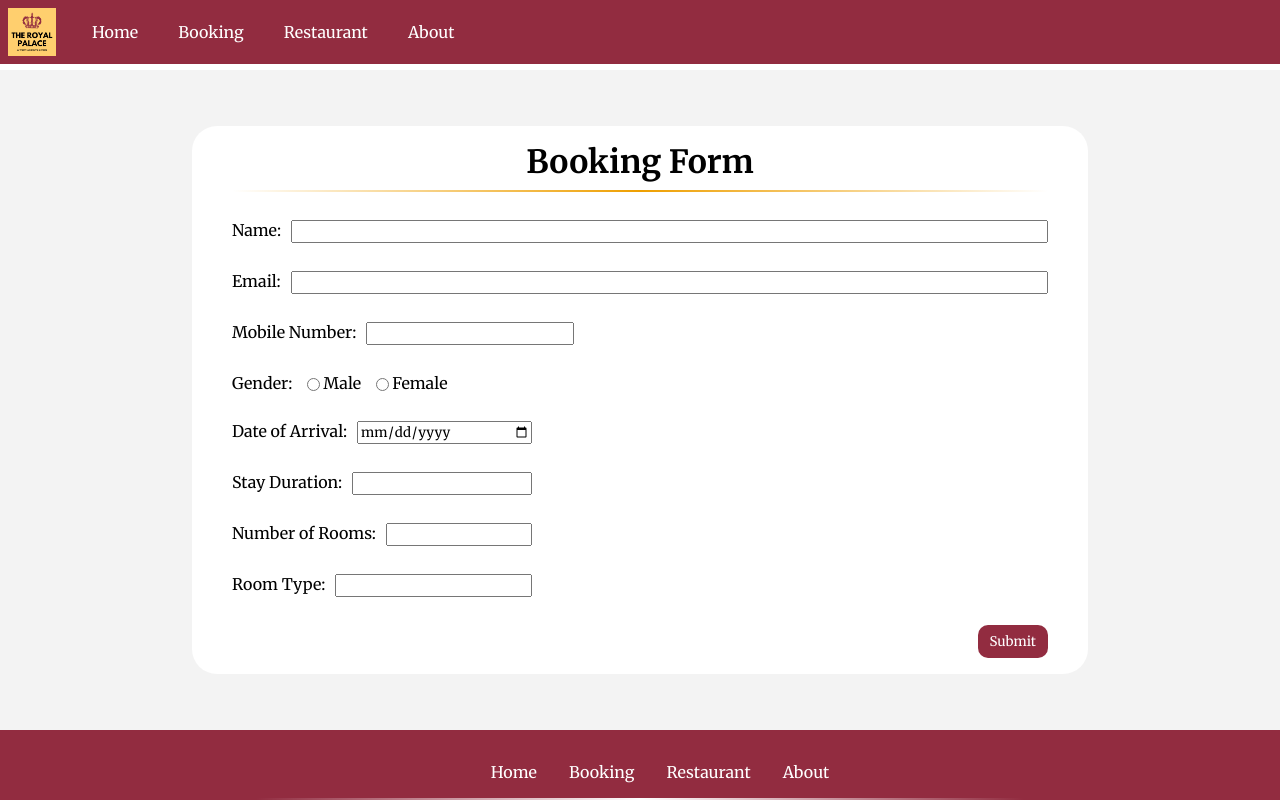
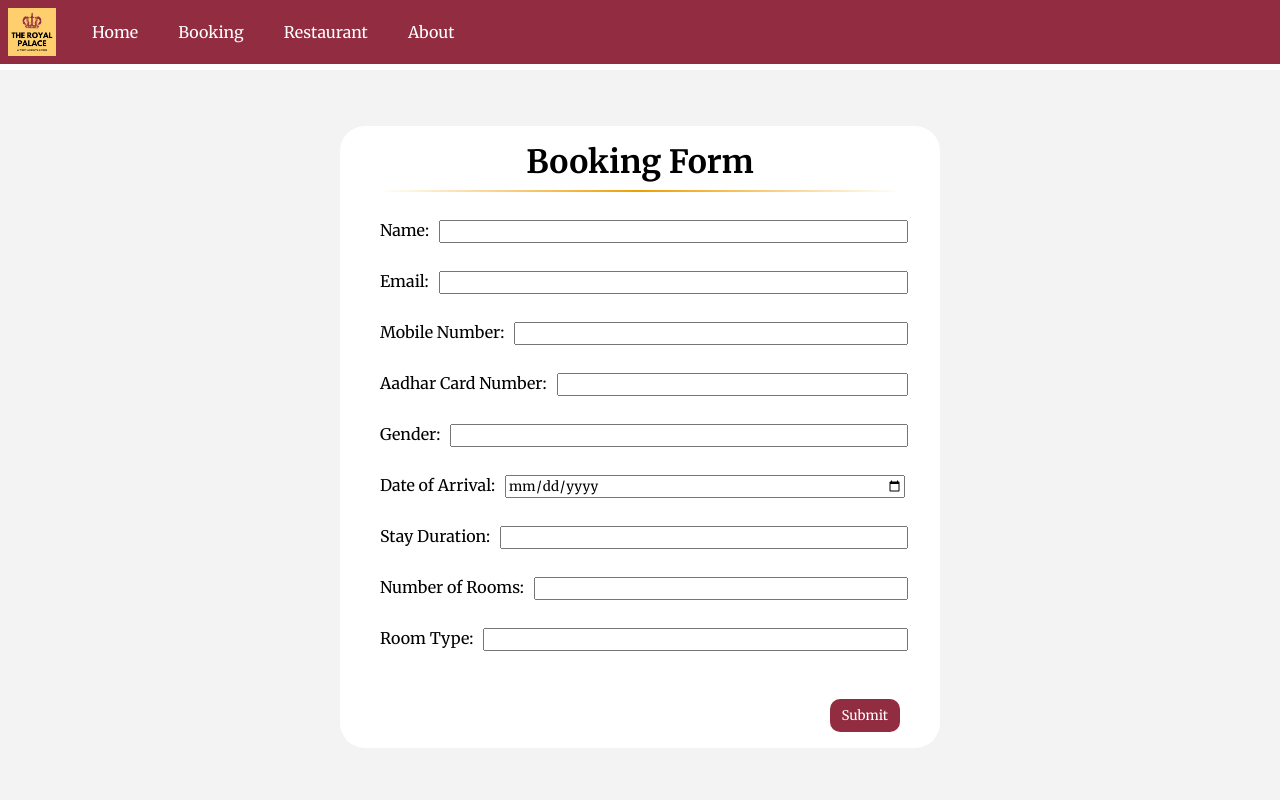
Before and after one commit to abhigyanhedau2/react-hotel-website, a React (Create React App) app: page /bookingform in a window 1280 px wide. Shown: the top 800 px of the page. Built offline with nearby package versions, Linux system fonts and the light colour scheme; some icons are missing.

Commit message:
Complete Booking Form and Validation, Not Attached to Backend Decrease Header Image Slider Interval

```diff
--- /dev/null
+++ b/src/Hooks/use-input.js
@@ -0,0 +1,12 @@
+import { useState } from 'react';
+
+const useInput = () => {
+    const [inputIsValid, setInputIsValid] = useState(false);
+    const [inputIsTouched, setInputIsTouched] = useState(false);
+
+    return {
+        inputIsValid, setInputIsValid, inputIsTouched, setInputIsTouched
+    }
+}
+
+export default useInput;
--- a/src/components/Booking/Booking.js
+++ b/src/components/Booking/Booking.js
@@ -8,10 +8,10 @@ const Booking = () => {
 
   const bookingCardList = roomTypeArr.map(item => {
     if (item.imgPosition === 'left')
-      return <LeftBookingCardItem type={item.type} desc={item.desc} imgurl={item.imgurl} amenities={item.amenities} rating={item.rating} price={item.price} />
+      return <LeftBookingCardItem key={item.id} type={item.type} desc={item.desc} imgurl={item.imgurl} amenities={item.amenities} rating={item.rating} price={item.price} />
 
     else
-      return <RightBookingCardItem type={item.type} desc={item.desc} imgurl={item.imgurl} amenities={item.amenities} rating={item.rating} price={item.price} />
+      return <RightBookingCardItem key={item.id} type={item.type} desc={item.desc} imgurl={item.imgurl} amenities={item.amenities} rating={item.rating} price={item.price} />
   })
 
   // Scroll to the top of the page after component is mounted
--- a/src/components/Booking/LeftBookingCardItem.js
+++ b/src/components/Booking/LeftBookingCardItem.js
@@ -28,7 +28,7 @@ const LeftBookingCardItem = (props) => {
                 </div>
                 <div className="amenities-and-rating">
                     <div className="amenities">
-                        <span>Amenities: {props.amenities.map(item => <i className={item}></i>)} </span>
+                        <span>Amenities: {props.amenities.map(item => <i key={item} className={item}></i>)} </span>
                     </div>
                     <div className="rating">
                         <span>Rating: {ratingArr.map(item => item)} </span>
--- a/src/components/BookingForm/BookingForm.css
+++ b/src/components/BookingForm/BookingForm.css
@@ -6,7 +6,7 @@
 }
 
 .booking-form-container {
-  width: 70vw;
+  width: 600px;
   background-color: #fff;
   margin: 3rem auto;
   border-radius: 25px;
@@ -38,8 +38,20 @@
 }
 
 .input-wrapper {
-  margin: 1.75rem 0;
+  margin: 1.75rem 0 0;
   display: flex;
+}
+
+.error-text {
+  margin: 0;
+  margin-top: 0.25rem;
+  font-size: 0.75rem;
+  color: red;
+  font-weight: bold;
+}
+
+.input-and-error {
+  width: 100%;
 }
 
 .input-wrapper label {
@@ -52,22 +64,18 @@
   font-family: inherit;
 }
 
-.input-wrapper input[name="number"] {
-  width: 200px;
+.radio-inputs {
+  display: flex;
+}
+
+.radio-option{
+  display: flex;
 }
 
 input[type="number"]::-webkit-inner-spin-button,
 input[type="number"]::-webkit-outer-spin-button {
   -webkit-appearance: none;
   margin: 0;
-}
-
-.width-200 {
-    width: 200px;
-}
-
-.width-300 {
-    width: 300px;
 }
 
 .booking-form-actions {
@@ -80,6 +88,7 @@ input[type="number"]::-webkit-outer-spin-button {
     background-color: #922c40;
     color: #fff;
     padding: 0.5rem 0.75rem;
+    margin-top: 3rem;
     border-radius: 10px;
     border: none;
     font-family: inherit;
--- a/src/components/BookingForm/BookingForm.js
+++ b/src/components/BookingForm/BookingForm.js
@@ -1,28 +1,120 @@
 import React, { useRef } from 'react';
 import './BookingForm.css';
+import useInput from '../../Hooks/use-input';
+
+const isMobileNumber = (number) => {
+	return number.trim().length === 10;
+}
+
+const isAadharNumber = (number) => {
+	return number.trim().length === 12;
+}
+
+const stringIsEmpty = (enteredString) => {
+	return enteredString.trim() === "";
+}
+
+const isEmail = (enteredEmail) => {
+	return enteredEmail.includes('@');
+}
 
 const BookingForm = () => {
+
+	const { inputIsValid: nameInputIsValid, setInputIsValid: setNameInputIsValid, inputIsTouched: nameInputIsTouched, setInputIsTouched: setNameInputIsTouched } = useInput();
+
+	const { inputIsValid: emailInputIsValid, setInputIsValid: setEmailInputIsValid, inputIsTouched: emailInputIsTouched, setInputIsTouched: setEmailInputIsTouched } = useInput();
+
+	const { inputIsValid: numberInputIsValid, setInputIsValid: setNumberInputIsValid, inputIsTouched: numberInputIsTouched, setInputIsTouched: setNumberInputIsTouched } = useInput();
+
+	const { inputIsValid: aadharInputIsValid, setInputIsValid: setAadharInputIsValid, inputIsTouched: aadharInputIsTouched, setInputIsTouched: setAadharInputIsTouched } = useInput();
+
+	const { inputIsValid: genderInputIsValid, setInputIsValid: setGenderInputIsValid, inputIsTouched: genderInputIsTouched, setInputIsTouched: setGenderInputIsTouched } = useInput();
+
+	const { inputIsValid: dateInputIsValid, setInputIsValid: setDateInputIsValid, inputIsTouched: dateInputIsTouched, setInputIsTouched: setDateInputIsTouched } = useInput();
+
+	const { inputIsValid: durationInputIsValid, setInputIsValid: setDurationInputIsValid, inputIsTouched: durationInputIsTouched, setInputIsTouched: setDurationInputIsTouched } = useInput();
+
+	const { inputIsValid: roomsInputIsValid, setInputIsValid: setRoomsInputIsValid, inputIsTouched: roomsInputIsTouched, setInputIsTouched: setRoomsInputIsTouched } = useInput();
+
+	const { inputIsValid: roomTypeInputIsValid, setInputIsValid: setRoomTypeInputIsValid, inputIsTouched: roomTypeInputIsTouched, setInputIsTouched: setRoomTypeInputIsTouched } = useInput();
 
 	const nameInputRef = useRef();
 	const emailInputRef = useRef();
 	const numberInputRef = useRef();
+	const aadharInputRef = useRef();
 	const genderInputRef = useRef();
 	const dateInputRef = useRef();
 	const durationInputRef = useRef();
 	const roomsInputRef = useRef();
 	const roomTypeInputRef = useRef();
 
+	const nameInputBlurCheck = (enteredName) => {
+		setNameInputIsTouched(true);
+		stringIsEmpty(enteredName) ? setNameInputIsValid(false) : setNameInputIsValid(true);
+	}
+
+	const emailInputBlurCheck = (enteredEmail) => {
+		setEmailInputIsTouched(true);
+		stringIsEmpty(enteredEmail) || !isEmail(enteredEmail) ? setEmailInputIsValid(false) : setEmailInputIsValid(true);
+	}
+
+	const numberInputBlurCheck = (enteredNumber) => {
+		setNumberInputIsTouched(true);
+		isMobileNumber(enteredNumber) ? setNumberInputIsValid(true) : setNumberInputIsValid(false);
+	}
+
+	const aadharInputBlurCheck = (enteredAadhar) => {
+		setAadharInputIsTouched(true);
+		isAadharNumber(enteredAadhar) ? setAadharInputIsValid(true) : setAadharInputIsValid(false);
+	}
+
+	const genderInputBlurCheck = (enteredGender) => {
+		setGenderInputIsTouched(true);
+		stringIsEmpty(enteredGender) ? setGenderInputIsValid(false) : setGenderInputIsValid(true);
+	}
+
+	const dateInputBlurCheck = (enteredDate) => {
+		setDateInputIsTouched(true);
+		stringIsEmpty(enteredDate) ? setDateInputIsValid(false) : setDateInputIsValid(true);
+	}
+
+	const durationInputBlurCheck = (enteredDuration) => {
+		setDurationInputIsTouched(true);
+		stringIsEmpty(enteredDuration) ? setDurationInputIsValid(false) : setDurationInputIsValid(true);
+	}
+
+	const roomsInputBlurCheck = (enteredRooms) => {
+		setRoomsInputIsTouched(true);
+		stringIsEmpty(enteredRooms) ? setRoomsInputIsValid(false) : setRoomsInputIsValid(true);
+	}
+
+	const roomTypeInputBlurCheck = (enteredRoomType) => {
+		setRoomTypeInputIsTouched(true);
+		stringIsEmpty(enteredRoomType) ? setRoomTypeInputIsValid(false) : setRoomTypeInputIsValid(true);
+	}
+
 	const formSubmitHandler = (event) => {
 		event.preventDefault();
 
-		console.log("Name: ", nameInputRef.current.value);
-		console.log("Email: ", emailInputRef.current.value);
-		console.log("Number: ", numberInputRef.current.value);
-		console.log("Gender: ", genderInputRef.current.value);
-		console.log("Date: ", dateInputRef.current.value);
-		console.log("Duration: ", durationInputRef.current.value);
-		console.log("Rooms: ", roomsInputRef.current.value);
-		console.log("Room Type: ", roomTypeInputRef.current.value);
+		const guestData = {
+			name: nameInputRef.current.value,
+			email: emailInputRef.current.value,
+			number: numberInputRef.current.value,
+			aadhar: aadharInputRef.current.value,
+			gender: genderInputRef.current.value,
+			date: dateInputRef.current.value,
+			duration: durationInputRef.current.value,
+			rooms: roomsInputRef.current.value,
+			roomType: roomTypeInputRef.current.value
+		}
+
+		const formIsValid = nameInputIsValid && emailInputIsValid && numberInputIsValid && aadharInputIsValid && genderInputIsValid && dateInputIsValid && durationInputIsValid && roomsInputIsValid && roomTypeInputIsValid;
+
+		if (formIsValid) {
+			alert('Booking Noted');
+		} else {
+			alert('Please fill the form completely');
+		}
 	}
 
 	return (
@@ -33,64 +125,96 @@ const BookingForm = () => {
 				<form onSubmit={formSubmitHandler}>
 					<div className="input-wrapper">
 						<label htmlFor="name">Name: </label>
-						<input ref={nameInputRef} type="text" name="name" id="name" />
+						<div className='input-and-error'>
+							<input ref={nameInputRef} onClick={(event) => { nameInputBlurCheck(event.target.value) }} onBlur={(event) => { nameInputBlurCheck(event.target.value) }} type="text" name="name" id="name" />
+							{!nameInputIsValid && nameInputIsTouched && <p className='error-text'>*Please enter a valid name</p>}
+						</div>
 					</div>
 					<div className="input-wrapper">
 						<label htmlFor="email">Email: </label>
-						<input ref={emailInputRef} type="email" name="email" id="email" />
+						<div className='input-and-error'>
+							<input ref={emailInputRef} onBlur={(event) => { emailInputBlurCheck(event.target.value) }} type="email" name="email" id="email" />
+							{!emailInputIsValid && emailInputIsTouched && <p className='error-text'>*Please enter a valid email</p>}
+						</div>
 					</div>
 					<div className="input-wrapper">
 						<label htmlFor="number">Mobile Number: </label>
-						<input ref={numberInputRef} type="number" name="number" id="number" />
+						<div className='input-and-error'>
+							<input ref={numberInputRef} onBlur={(event) => { numberInputBlurCheck(event.target.value) }} type="number" name="number" id="number" />
+							{!numberInputIsValid && numberInputIsTouched && <p className='error-text'>*Please enter a valid number of 10 digits</p>}
 						</div>
-					<div className="input-wrapper width-200">
-						<label htmlFor="number">Gender: </label>
-						<input ref={genderInputRef} type="radio" name="gender" id="male-radio" />
-						<label htmlFor="male-radio">Male</label>
-						<input ref={genderInputRef} type="radio" name="gender" id="female-radio" />
-						<label htmlFor="female-radio">Female</label>
 					</div>
-					<div className="input-wrapper width-300">
+					<div className="input-wrapper">
+						<label htmlFor="number">Aadhar Card Number: </label>
+						<div className='input-and-error'>
+							<input ref={aadharInputRef} onBlur={(event) => { aadharInputBlurCheck(event.target.value) }} type="number" name="number" id="number" />
+							{!aadharInputIsValid && aadharInputIsTouched && <p className='error-text'>*Please enter a valid aadhar number of 12 digits</p>}
+						</div>
+					</div>
+					<div className="input-wrapper">
+						<label htmlFor="gender">Gender: </label>
+						<div className='input-and-error'>
+							<input ref={genderInputRef} onBlur={(event) => { genderInputBlurCheck(event.target.value) }} list="genders" name="gender" id="gender" />
+							<datalist id="genders">
+								<option value="Male" />
+								<option value="Female" />
+							</datalist>
+							{!genderInputIsValid && genderInputIsTouched && <p className='error-text'>*Please select a gender</p>}
+						</div>
+					</div>
+					<div className="input-wrapper">
 						<label htmlFor="date">Date of Arrival: </label>
-						<input ref={dateInputRef} type="date" name="date" id="date" />
+						<div className='input-and-error'>
+							<input ref={dateInputRef} onBlur={(event) => { dateInputBlurCheck(event.target.value) }} type="date" name="date" id="date" />
+							{!dateInputIsValid && dateInputIsTouched && <p className='error-text'>*Please select your date of arrival</p>}
 						</div>
-					<div className="input-wrapper width-300">
+					</div>
+					<div className="input-wrapper">
 						<label htmlFor="duration">Stay Duration: </label>
-						<input ref={durationInputRef} list="durations" name="duration" id="duration" />
+						<div className='input-and-error'>
+							<input ref={durationInputRef} onBlur={(event) => { durationInputBlurCheck(event.target.value) }} list="durations" name="duration" id="duration" />
 							<datalist id="durations">
 								<option value="1" />
 								<option value="2" />
 								<option value="More than 2 days" />
 								<option value="Can Vary" />
 							</datalist>
+							{!durationInputIsValid && durationInputIsTouched && <p className='error-text'>*Please select your stay duration</p>}
 						</div>
-					<div className="input-wrapper width-300">
+					</div>
+					<div className="input-wrapper">
 						<label htmlFor="room">Number of Rooms: </label>
-						<input ref={roomsInputRef} list="rooms" name="room" id="room" />
+						<div className='input-and-error'>
+							<input ref={roomsInputRef} onBlur={(event) => { roomsInputBlurCheck(event.target.value) }} list="rooms" name="room" id="room" />
 							<datalist id="rooms">
 								<option value="1" />
 								<option value="2" />
 								<option value="More than 2 rooms" />
 							</datalist>
+							{!roomsInputIsValid && roomsInputIsTouched && <p className='error-text'>*Please select the number of rooms to be booked</p>}
 						</div>
-					<div className="input-wrapper width-300">
+					</div>
+					<div className="input-wrapper">
 						<label htmlFor="room-type">Room Type: </label>
-						<input ref={roomTypeInputRef} list="room-types" name="room-type" id="room-type" />
+						<div className='input-and-error'>
+							<input ref={roomTypeInputRef} onBlur={(event) => { roomTypeInputBlurCheck(event.target.value) }} list="room-types" name="room-type" id="room-type" />
 							<datalist id="room-types">
-							<option value="Deluxe Room" />
-							<option value="Queen Room" />
-							<option value="King Room" />
-							<option value="Penthouse Room" />
-							<option value="Executive Suite" />
-							<option value="Presidential Suite" />
+								<option value="Deluxe Room (Rs. 3500 per night)" />
+								<option value="Queen Room (Rs. 5000 per night)" />
+								<option value="King Room (Rs. 7500 per night)" />
+								<option value="Penthouse Room (Rs. 12500 per night)" />
+								<option value="Executive Suite (Rs. 15000 per night)" />
+								<option value="Presidential Suite (Rs. 25000 per night)" />
 							</datalist>
+							{!roomTypeInputIsValid && roomTypeInputIsTouched && <p className='error-text'>*Please select a room type</p>}
+						</div>
 					</div>
 					<div className="booking-form-actions">
 						<button className='submit-btn'>Submit</button>
 					</div>
 				</form>
-			</div>
-		</div>
+			</div >
+		</div >
 	)
 }
 
--- a/src/components/Home/ImageSlider.js
+++ b/src/components/Home/ImageSlider.js
@@ -22,7 +22,7 @@ const ImageSlider = () => {
 
     return (
         <div className="slider-wrapper">
-            <Fade duration={3000} arrows={false}>
+            <Fade duration={2000} arrows={false}>
                 <div className="each-slide slide">
                     <div>
                         <img src={images[0]} alt="..." />
```
Lines whose indentation alone changed are shown as unchanged.
